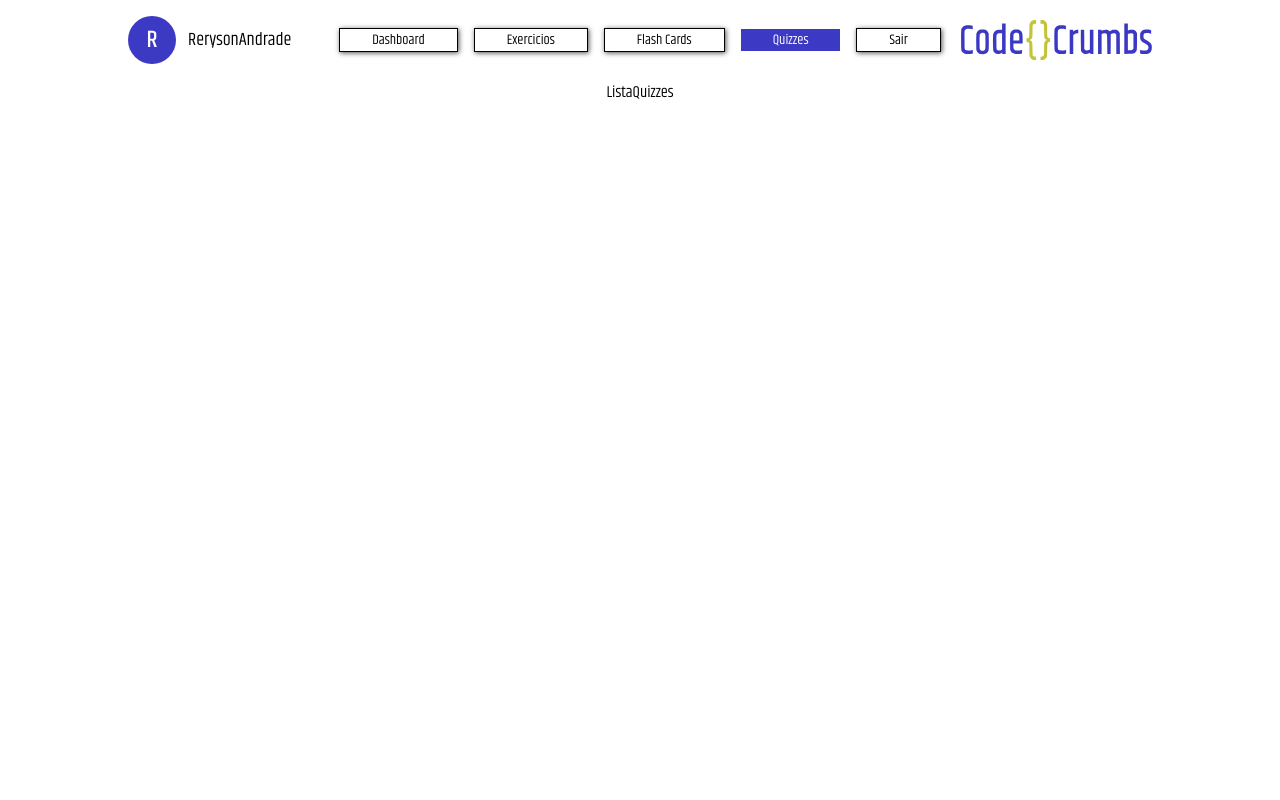
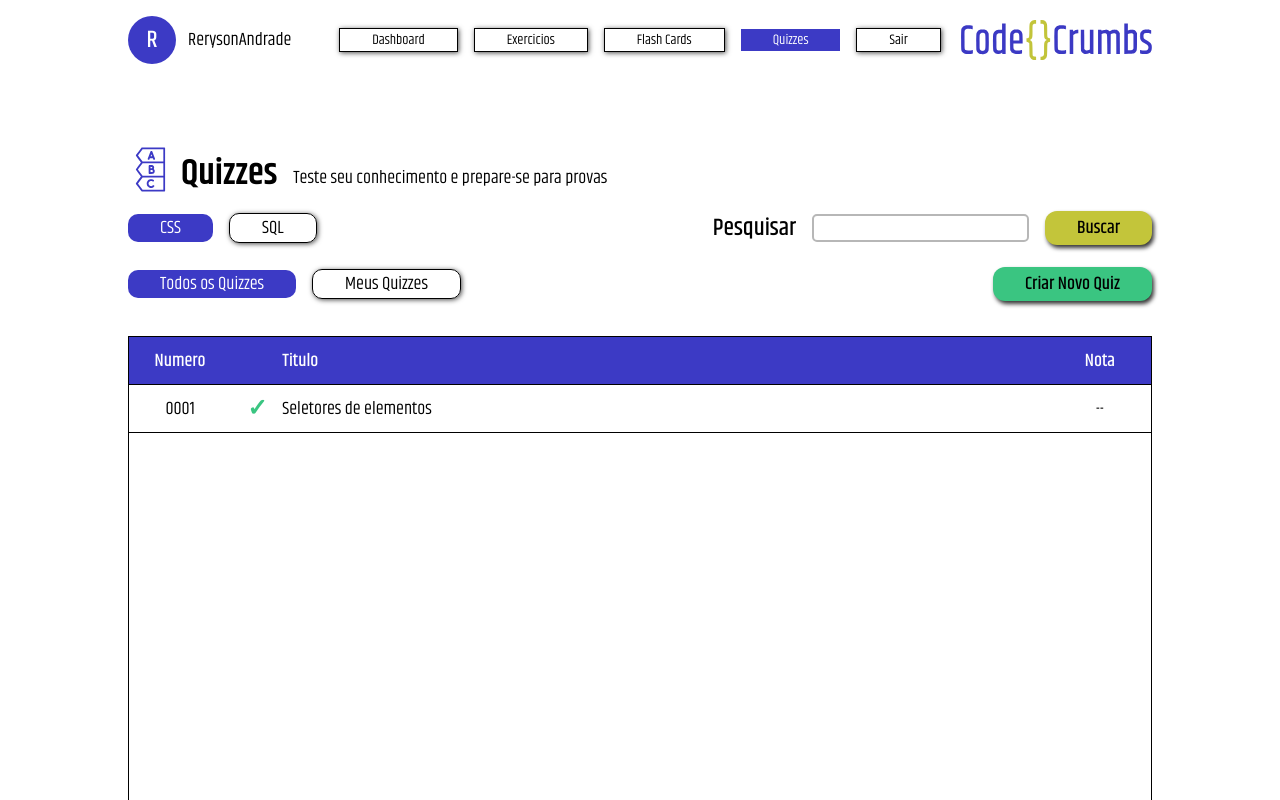
Before and after one commit to AndradeReryson/CodeCrumbs-Website, a React (Create React App) app: page /home/quizzes in a window 1280 px wide. Shown: the top 800 px of the page. Built offline with nearby package versions, Linux system fonts and the light colour scheme.

Commit message:
feat: tela estática da lista de quizzes

```diff
--- /dev/null
+++ b/src/components/CardQuiz.css
@@ -0,0 +1,41 @@
+.cardQuiz{
+    border-bottom: 1px solid black;
+    box-sizing: border-box;
+    width: 100%;
+    height: 100%;
+    display: grid;
+    grid-template-columns: 10% 5% 75% 10%;
+}
+
+    .cardQuiz h6{
+        margin: 0;
+        align-self: center;
+    }
+
+    .cardQuiz .markConcluido{
+        color: var(--verde);
+        font-size: 1.5rem;
+        font-weight: bolder;
+        padding: 0 1rem;
+        text-align: end;
+    }
+
+    .cardQuiz .quizNumero,
+    .cardQuiz .markConcluido,
+    .cardQuiz .quizNota{
+        user-select: none;
+    }
+
+    .cardQuiz .quizTitulo{
+        user-select: none;
+        cursor: pointer;
+    }
+
+.cardQuiz.headerLista{
+    background-color: var(--azul);
+    color: var(--branco);
+}
+
+    .cardQuiz.headerLista h6{
+        font-weight: 500;
+    }
--- /dev/null
+++ b/src/components/CardQuiz.js
@@ -0,0 +1,16 @@
+import React from 'react'
+import './CardQuiz.css'
+import './general/Theme.css'
+
+const CardQuiz = ({className, numero, concluido, titulo, nota}) => {
+  return (
+    <div className={'cardQuiz '+className}>
+        <h6 className="quizNumero" style={{textAlign: "center"}}>{numero}</h6>
+        <h6 className='markConcluido'>{concluido}</h6>
+        <h6 className="quizTitulo" style={{textAlign: "left"}}>{titulo}</h6>
+        <h6 className="quizNota" style={{textAlign: "center"}}>{nota}</h6>
+    </div>
+  )
+}
+
+export default CardQuiz
--- a/src/components/Container.js
+++ b/src/components/Container.js
@@ -17,7 +17,7 @@ import './Container.css'
  * @param {Node} children recebe todos os elementos inseridos dentro da tag do componente
  * @returns
  */
-const Container = ({width, height, margin, padding, flexDirection, justifyContent, alignItems, children}) => {
+const Container = ({width, height, margin, padding, flexDirection, justifyContent, alignItems, flexWrap, children}) => {
   return (
     <div
         className="container"
@@ -28,7 +28,8 @@ const Container = ({width, height, margin, padding, flexDirection, justifyConten
           flexDirection: flexDirection,
           alignItems: alignItems,
           justifyContent: justifyContent,
-          padding: padding
+          padding: padding,
+          flexWrap: flexWrap
         }}
     >
         <>{children}</>
@@ -44,6 +45,7 @@ Container.propTypes = {
     flexDirection:  PropTypes.string,
     alignItems:     PropTypes.string,
     justifyContent: PropTypes.string,
+    flexWrap:       PropTypes.string,
     children:       PropTypes.node
 }
 
@@ -54,7 +56,8 @@ Container.defaultProps = {
     padding:        '0 0 0 0',
     flexDirection:  'column',
     alignItems:     'center',
-    justifyContent: 'flex-start'
+    justifyContent: 'flex-start',
+    flexWrap:       'nowrap'
 }
 
 export default Container
--- a/src/components/general/Theme.css
+++ b/src/components/general/Theme.css
@@ -39,6 +39,10 @@
     font-family: 'Khand';
     font-weight: 400;
     font-size: 16px;
+}
+
+html, body{
+    overflow-x: hidden;
 }
 
 *{
--- a/src/pages/Home.js
+++ b/src/pages/Home.js
@@ -6,7 +6,7 @@ import { Outlet } from 'react-router-dom'
 const Home = () => {
   return (
     /* CONTAINER PAI, segura o nav e o conteudo */
-    <Container width="100vw" height="100vh" flexDirection="column" alignItems="center">
+    <Container width="100vw" height="auto" flexDirection="column" alignItems="center">
 
       {/* NAVBAR */}
       <Container width="80vw" height="10vh">
--- /dev/null
+++ b/src/pages/ListaQuizzes.css
@@ -0,0 +1,16 @@
+input#txt_pesquisa{
+    height: 1rem;
+    border: 2px solid #b7b7b7;
+    border-radius: 5px;
+    padding: 4px;
+    margin: 0 1rem;
+    width: 40%;
+}
+
+.listaCardQuizzes{
+    border: 1px solid black;
+    height: calc(100% - 2px);
+    width: calc(100% - 2px);
+    display: grid;
+    grid-template-rows: repeat(16, 6dvh);
+}
--- a/src/pages/ListaQuizzes.js
+++ b/src/pages/ListaQuizzes.js
@@ -1,8 +1,88 @@
 import React from 'react'
+import Icon_quiz from '../assets/icon_atv_quiz.svg'
+import Container from '../components/Container'
+import '../components/general/Theme.css'
+import './ListaQuizzes.css'
+import ButtonFiltro from '../components/ButtonFiltro'
+import Button from '../components/Button'
+import CardQuiz from '../components/CardQuiz'
 
 const ListaQuizzes = () => {
+
+  const gerarCards = () => {
+    let lista_cards = []
+  }
+
   return (
-    <div>ListaQuizzes</div>
+    <div className='listaQuizzes'>
+      <Container width="80vw" height="25dvh" flexDirection="column" justifyContent="start" padding="5dvh 0 0 0">
+
+        {/* LINHA BANNER - TITULO - DESC */}
+        <Container width="80vw" height="10dvh" flexDirection="row" alignItems="center">
+          <div className='listaBanner'>
+            <img src={Icon_quiz} alt="..."></img>
+            <h3> Quizzes </h3>
+            <h6> Teste seu conhecimento e prepare-se para provas </h6>
+          </div>
+        </Container>
+
+        {/* LINHA FILTRO - BTN_BUSCAR */}
+        <Container width="80vw" height="7dvh" flexDirection="row" alignItems="center" flexWrap="wrap">
+          <Container width="40vw" height="7dvh" flexDirection="row" alignItems="center">
+            <div className='listaFiltro'>
+              <ButtonFiltro className="active" texto="CSS" />
+              <ButtonFiltro texto="SQL" />
+            </div>
+          </Container>
+
+          <Container width="40vw" height="7dvh" flexDirection="row" alignItems="center" justifyContent="end">
+              <label htmlFor='txt_pesquisa' className='font_h5'> Pesquisar </label>
+              <input id='txt_pesquisa' type='text' className='font_h6'></input>
+              <Button cor="amarelo" texto="Buscar"/>
+          </Container>
+        </Container>
+
+        {/* LINHA FILTRO MEUS QUIZZES - BTN_CRIAR_QUIZ */}
+        <Container width="80vw" height="7dvh" flexDirection="row" alignItems="center" flexWrap="wrap">
+          <Container width="40vw" height="7dvh" flexDirection="row" alignItems="center">
+            <div className='listaFiltro'>
+              <ButtonFiltro className="active" texto="Todos os Quizzes" />
+              <ButtonFiltro texto="Meus Quizzes" />
+            </div>
+          </Container>
+
+          <Container width="40vw" height="7dvh" flexDirection="row" alignItems="center" justifyContent="end">
+            <div className='listaBotoesCrud'>
+              <Button cor="verde" texto="Criar Novo Quiz"/>
+            </div>
+          </Container>
+        </Container>
+      </Container>
+
+
+      {/* LINHA LISTA DE QUIZZES */}
+      <Container width="80vw" height="100vh" flexDirection="row" alignItems="center" justifyContent="center" margin="1rem 0">
+        <div className='listaCardQuizzes'>
+          <div className='listaHeader itemLista'>
+            <CardQuiz className="headerLista" numero="Numero" concluido="" titulo="Titulo" nota="Nota" />
+            <CardQuiz numero="0001" concluido="&#10003;" titulo="Seletores de elementos" nota="--" />
+          </div>
+        </div>
+      </Container>
+
+      {/* LINHA PAGINACAO */}
+      <Container width="80vw" height="10dvh" flexDirection="row" alignItems="center" justifyContent="space-between" margin="0 0 2rem 0">
+          <div className="totalResultados">
+            <h6> 16 de 160 </h6>
+          </div>
+
+          <div className="paginacaoResultado">
+            <Button cor="branco" texto="Primeiro"/>
+            <h6> 1 2 3 4 5 ... 10 </h6>
+            <Button cor="branco" texto="Ultimo" />
+          </div>
+        </Container>
+    </div>
   )
 }
 
```
